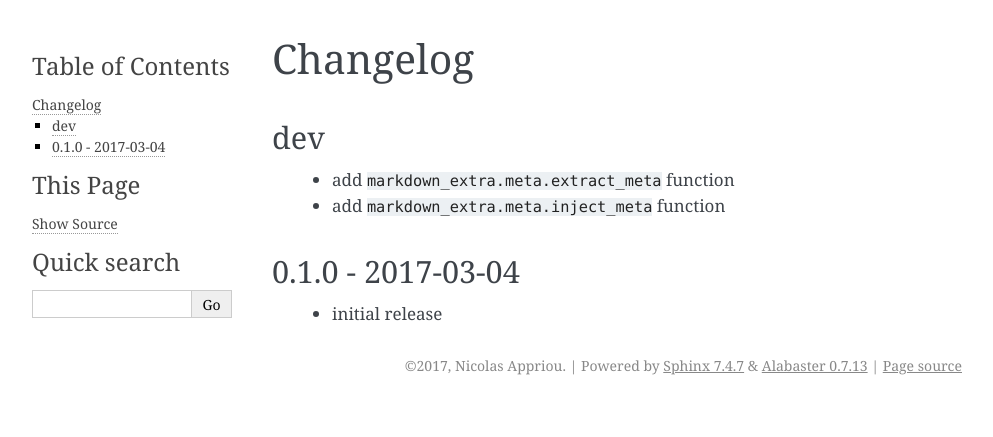
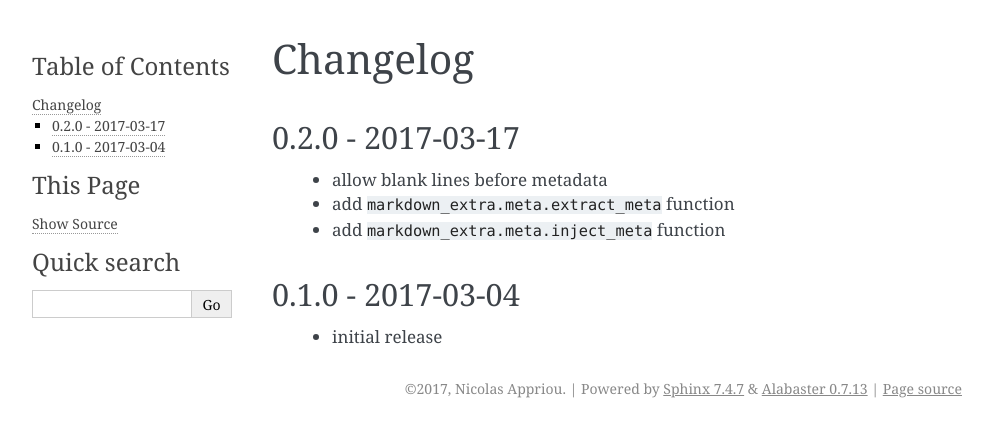
Before and after one commit to Nicals/markdown-extra, a Sphinx documentation site: the page built from docs/changelog.rst, in a window 1280 px wide. Shown: the top 437 px of the page, without its empty margins (148-1141 px from the left). Built offline with Sphinx 7.4.7, drawn with Linux system fonts in a browser that asks for light colours.

Commit message:
bump to 0.2.0

```diff
--- a/docs/changelog.rst
+++ b/docs/changelog.rst
@@ -1,9 +1,10 @@
 Changelog
 =========
 
-dev
----
+0.2.0 - 2017-03-17
+------------------
 
+  + allow blank lines before metadata
   + add ``markdown_extra.meta.extract_meta`` function
   + add ``markdown_extra.meta.inject_meta`` function
 
--- a/setup.py
+++ b/setup.py
@@ -7,7 +7,7 @@ project_dir = os.path.dirname(os.path.abspath(__file__))
 
 setup(
     name='markdown-extra',
-    version='0.1.0',
+    version='0.2.0',
     description='Set of extensions for markdown',
     long_description=open(os.path.join(project_dir, 'README.rst')).read(),
     url='https://github.com/Nicals/markdown-meta',
```
